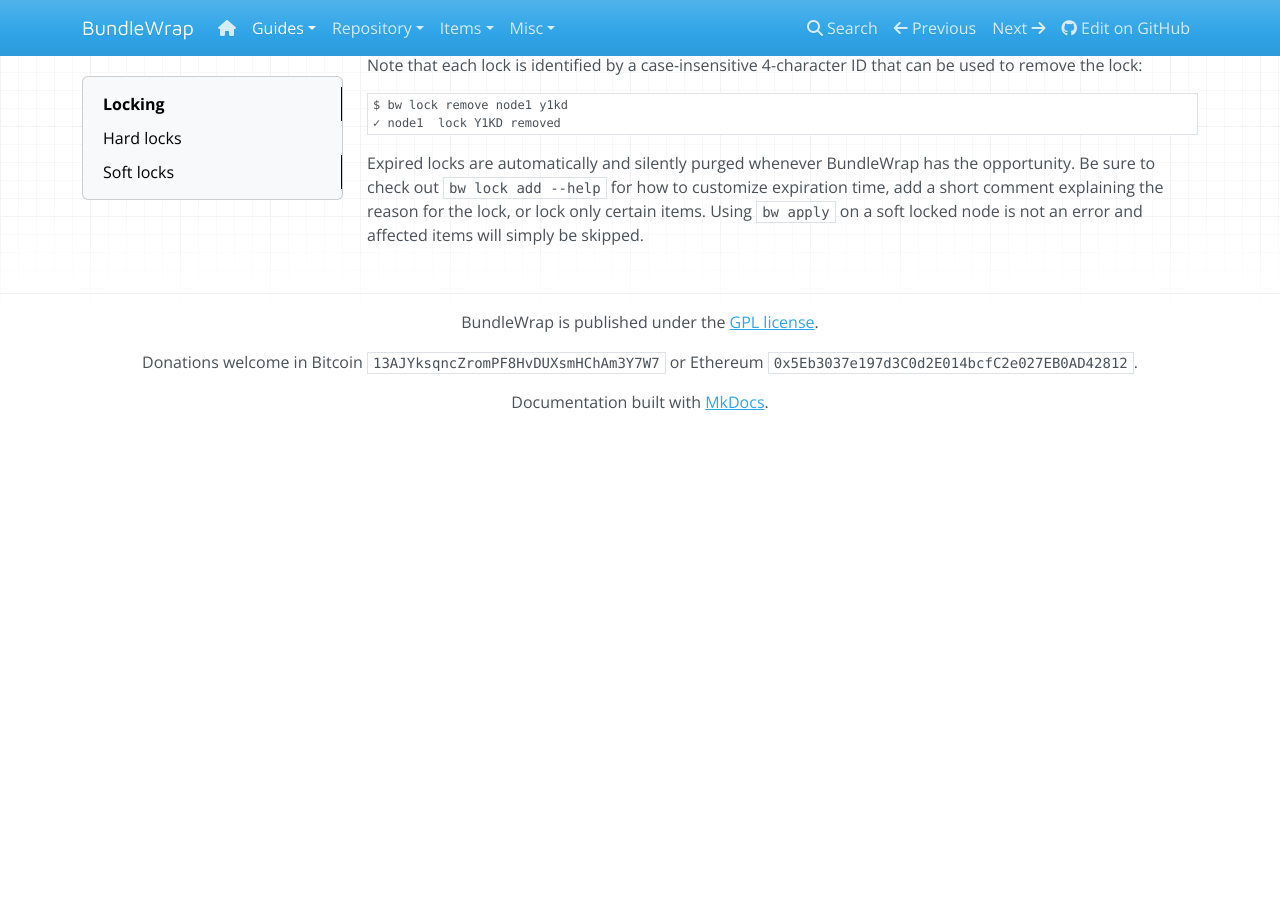
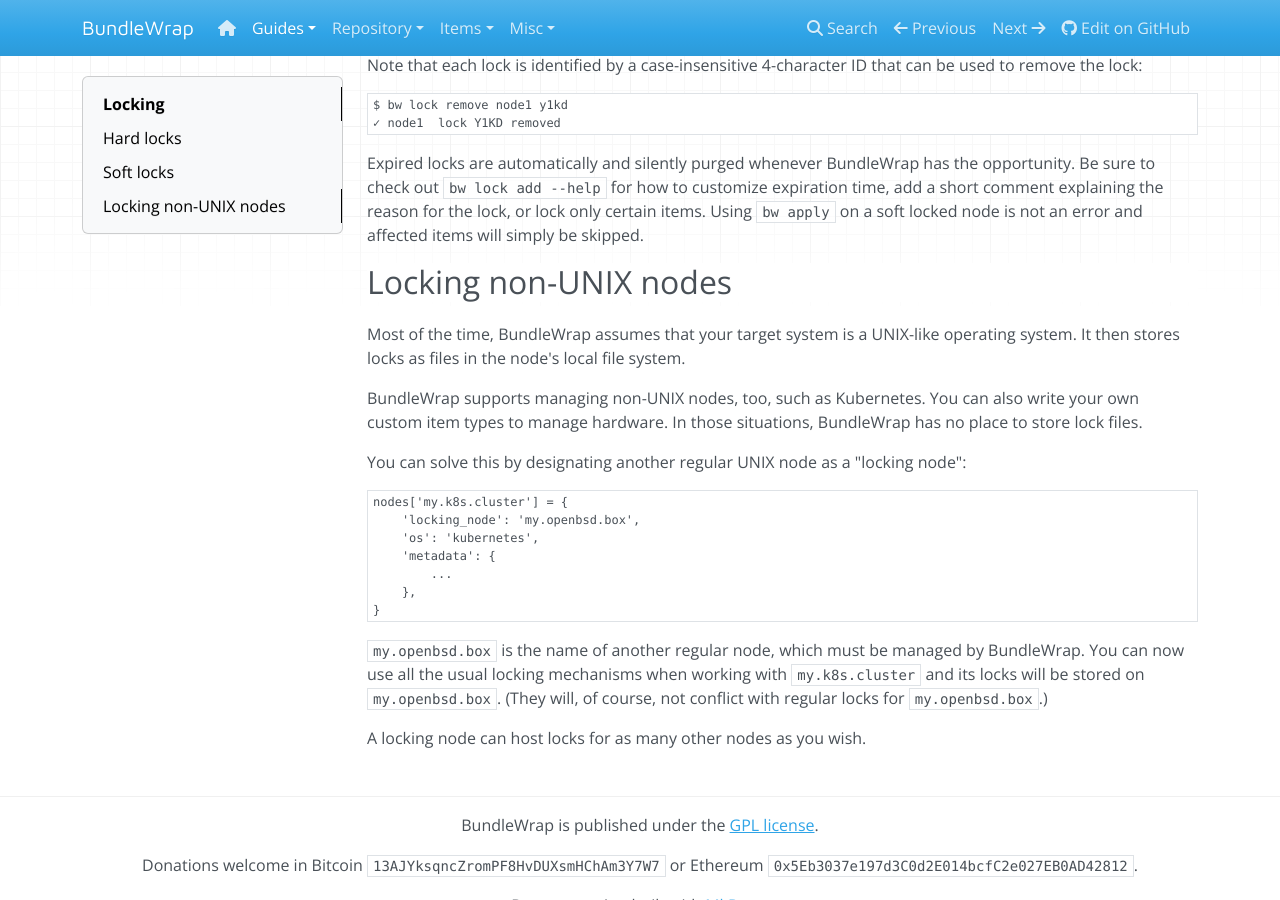
Before and after one commit to bundlewrap/bundlewrap, an MkDocs documentation site: the page built from docs/content/guide/locks.md, in a window 1280 px wide and 900 px high, scrolled down 938 px. Built offline with MkDocs 1.6.1, drawn with Linux system fonts in a browser that asks for light colours; nearby versions of some CDN libraries; old or Windows-style settings are respelled for this version of MkDocs; before the commit the page ends 1368 px from its top, so only the background shows below that.

Commit message:
Document locking nodes

```diff
--- a/docs/content/guide/locks.md
+++ b/docs/content/guide/locks.md
@@ -30,3 +30,23 @@
 ✓ node1  lock Y1KD removed</code></pre>
 
 Expired locks are automatically and silently purged whenever BundleWrap has the opportunity. Be sure to check out `bw lock add --help` for how to customize expiration time, add a short comment explaining the reason for the lock, or lock only certain items. Using `bw apply` on a soft locked node is not an error and affected items will simply be skipped.
+
+## Locking non-UNIX nodes
+
+Most of the time, BundleWrap assumes that your target system is a UNIX-like operating system. It then stores locks as files in the node's local file system.
+
+BundleWrap supports managing non-UNIX nodes, too, such as Kubernetes. You can also write your own custom item types to manage hardware. In those situations, BundleWrap has no place to store lock files.
+
+You can solve this by designating another regular UNIX node as a "locking node":
+
+<pre><code class="nohighlight">nodes['my.k8s.cluster'] = {
+    'locking_node': 'my.openbsd.box',
+    'os': 'kubernetes',
+    'metadata': {
+        ...
+    },
+}</code></pre>
+
+`my.openbsd.box` is the name of another regular node, which must be managed by BundleWrap. You can now use all the usual locking mechanisms when working with `my.k8s.cluster` and its locks will be stored on `my.openbsd.box`. (They will, of course, not conflict with regular locks for `my.openbsd.box`.)
+
+A locking node can host locks for as many other nodes as you wish.
```
